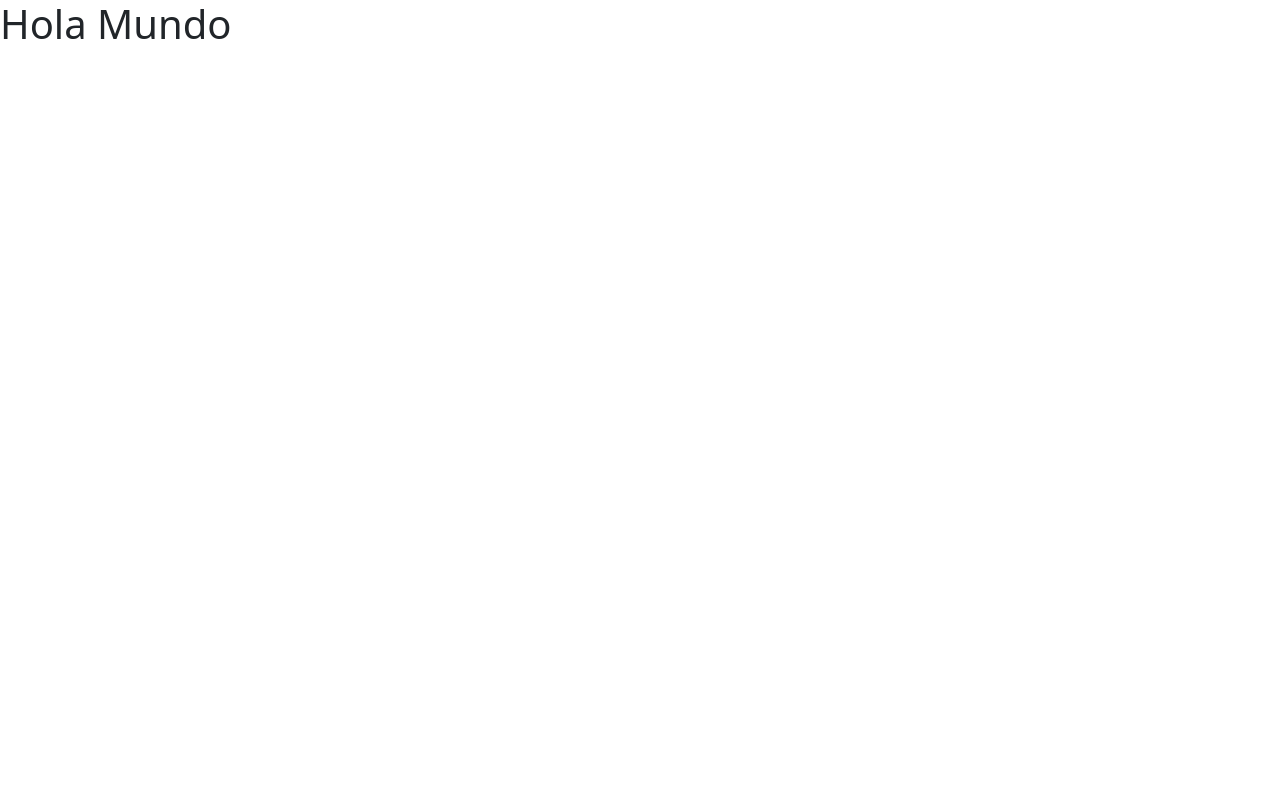
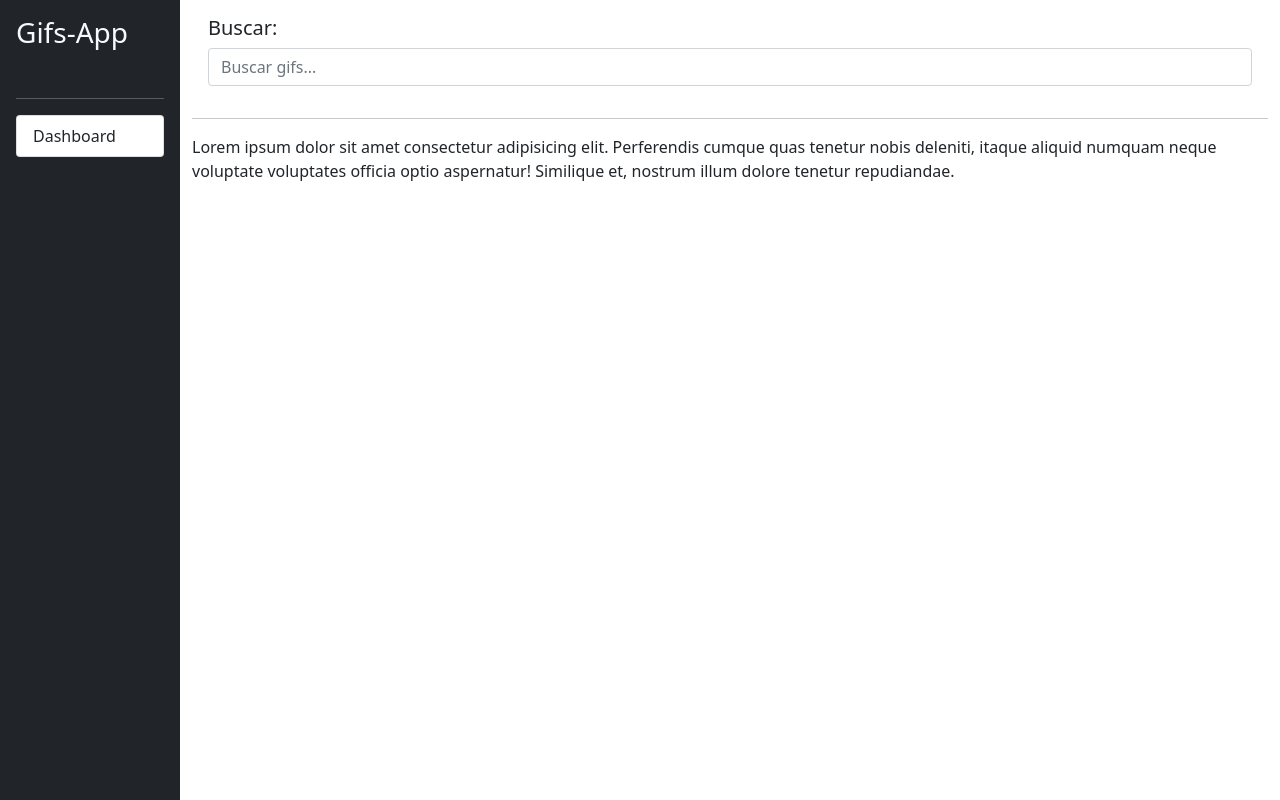
Before and after one commit to jreyarijon/ngGiftAppUdemy, an Angular app: page / in a window 1280 px wide. Built offline with nearby package versions, Linux system fonts and the light colour scheme.

Commit message:
Algunas clases de Bootstrap

```diff
--- a/src/app/app.component.html
+++ b/src/app/app.component.html
@@ -1 +1,33 @@
-<h1>Hola Mundo</h1>
+<!--Las clases son del Bootstrap-->
+<div class="d-flex">
+  <!--SideBar-->
+  <div class="bg-dark border-right p-3" id="sidebar">
+
+    <h3 class="text-light">
+      Gifs-App
+    </h3>>
+    <hr class="text-white">
+    <div class="list-group list-reset">
+      <a href="#"
+      class="list-group-item list-group-item-action">
+        Dashboard
+      </a>
+    </div>
+
+  </div>
+  <!--End of SideBar-->
+  <div class="container">
+    <div class="row p-3">
+      <div class="col">
+        <h5>Buscar: </h5>
+        <input type="text" class="form-control" placeholder="Buscar gifs..."/>
+      </div>
+    </div>
+      <hr>
+      <div class="row">
+        <div class="col">
+          Lorem ipsum dolor sit amet consectetur adipisicing elit. Perferendis cumque quas tenetur nobis deleniti, itaque aliquid numquam neque voluptate voluptates officia optio aspernatur! Similique et, nostrum illum dolore tenetur repudiandae.
+        </div>
+      </div>
+  </div>
+</div>
--- a/src/styles.css
+++ b/src/styles.css
@@ -1 +1,10 @@
-/* You can add global styles to this file, and also import other style files */
+
+html, body{
+    height: 100px;;
+}
+
+#sidebar{
+    height: 100px;
+    min-height: 100vh;
+    min-width: 180px;
+}
```
